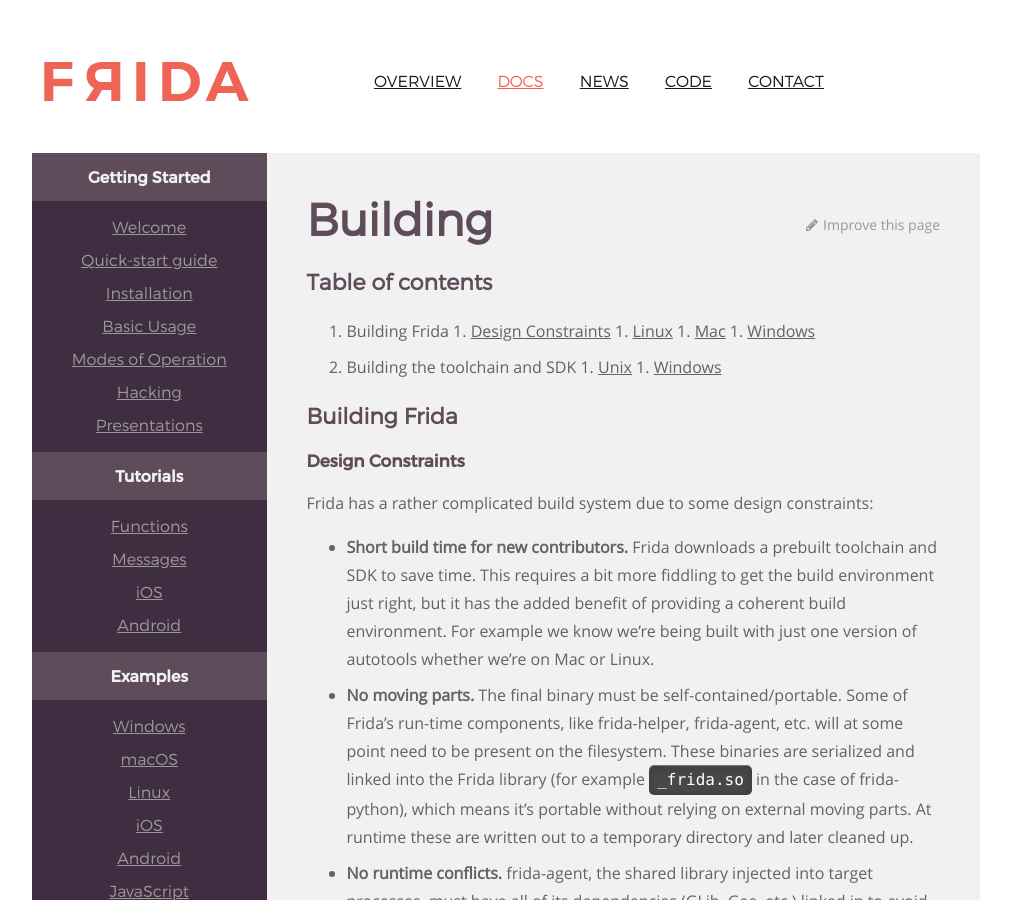
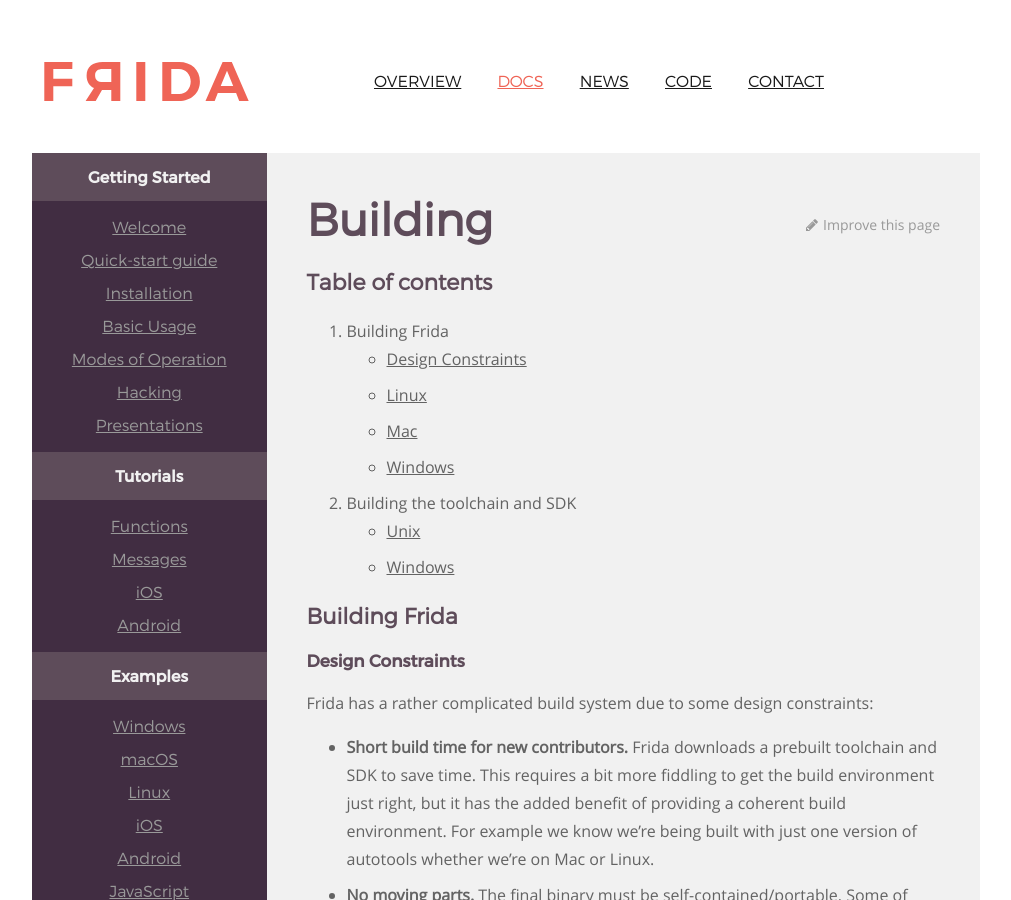
Before and after one commit to frida/frida-website, a Jekyll site: the page built from _docs/building.md, in a window 1280 px wide and 900 px high. Shown: the whole window, without its empty margins (129-1140 px from the left). Built offline with Jekyll 4.4.1, drawn with Linux system fonts in a browser that asks for light colours.

Commit message:
Fix up ToC, ordered sublists are buggy

```diff
--- a/_docs/building.md
+++ b/_docs/building.md
@@ -6,14 +6,15 @@ permalink: /docs/building/
 
 
 ## Table of contents
-  1. Building Frida
-    1. [Design Constraints](#design-constraints)
-    1. [Linux](#linux)
-    1. [Mac](#mac)
-    1. [Windows](#windows)
-  1. Building the toolchain and SDK
-    1. [Unix](#unix-toolchain-and-sdk)
-    1. [Windows](#windows-toolchain-and-sdk)
+
+1. Building Frida
+ - [Design Constraints](#design-constraints)
+ - [Linux](#linux)
+ - [Mac](#mac)
+ - [Windows](#windows)
+2. Building the toolchain and SDK
+ - [Unix](#unix-toolchain-and-sdk)
+ - [Windows](#windows-toolchain-and-sdk)
 
 ## Building Frida
 
```
